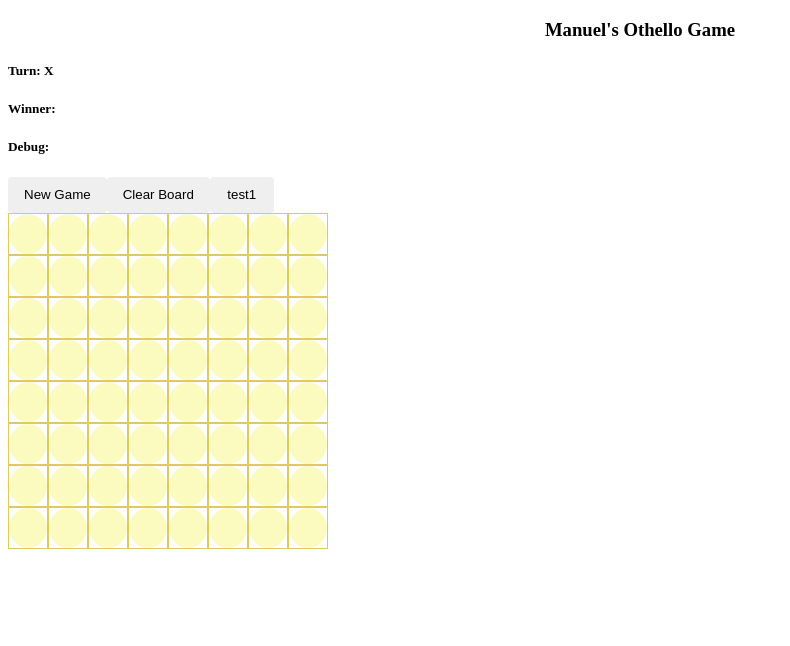
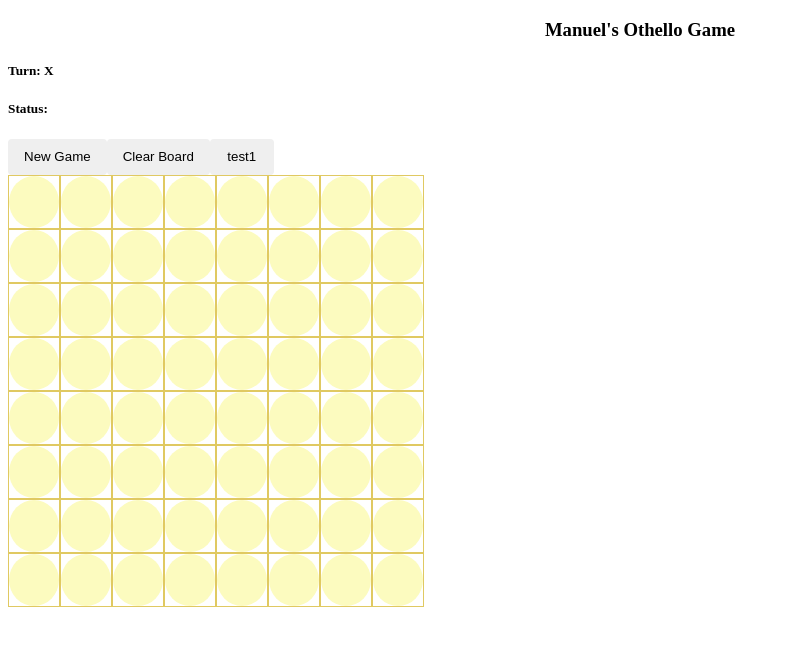
Before and after one commit to unimanuel/uniGames, an Angular app: page / in a window 1280 px wide. Shown: the top 646 px of the page, without its empty margins (0-790 px from the left). Built offline with nearby package versions, Linux system fonts and the light colour scheme.

Commit message:
Gui adjusted with possible squares symbol, dimensions, Status label.

```diff
--- a/src/app/app.module.ts
+++ b/src/app/app.module.ts
@@ -7,7 +7,7 @@ import { SquareComponent } from './square/square.component';
 import { OthelloBoardComponent } from './othello-board/othello-board.component';
 
 import {MatButtonModule} from '@angular/material/button';
-// import {MatIconModule} from '@angular/material/icon';
+import {MatIconModule} from '@angular/material/icon';
 
 @NgModule({
   declarations: [
@@ -19,7 +19,7 @@ import {MatButtonModule} from '@angular/material/button';
     BrowserModule,
     AppRoutingModule,
     MatButtonModule,
-    // MatIconModule
+    MatIconModule
   ],
   providers: [],
   bootstrap: [AppComponent]
--- a/src/app/othello-board/othello-board.component.html
+++ b/src/app/othello-board/othello-board.component.html
@@ -1,7 +1,7 @@
 <h3>Manuel's Othello Game</h3>
 <h5>Turn: {{whosturn}}</h5>
-<h5>Winner: {{winner}}</h5>
-<h5>Debug: {{dbgMsg}}</h5>
+<h5>Status: {{dbgMsg}}</h5>
+<h5 *ngIf="winner">Winner: {{winner}}</h5>
 <button mat-raised-button (click)="newGame()">New Game</button>
 <button mat-raised-button (click)="clearBoard()">Clear Board</button>
 <button mat-raised-button (click)="makeMove(1)">{{descr}}</button>
--- a/src/app/othello-board/othello-board.component.scss
+++ b/src/app/othello-board/othello-board.component.scss
@@ -1,12 +1,15 @@
 main {
     display: grid;
-    grid-template-columns: 40px 40px 40px 40px 40px 40px 40px 40px ;
+    grid-template-columns: 52px 52px 52px 52px 52px 52px 52px 52px ;
     grid-gap: 0px;
 }
 
 app-square {
     border: 1px rgb(224, 201, 98) solid;
-    height: 40px;
+    height: 52px;
+    display: flex;
+    align-items: center; //vertically center
+    justify-content: center; //horizontally center
 }
 
 h3 {
--- a/src/app/square/square.component.html
+++ b/src/app/square/square.component.html
@@ -1,5 +1,6 @@
 
+<button *ngIf="symbol=='X'" style="background-color:rgb(123, 123, 243)" mat-icon-button></button>
 <button *ngIf="symbol=='O'" style="background-color:rgb(235, 113, 113)" mat-icon-button></button>
-<button *ngIf="symbol=='X'" style="background-color:rgb(123, 123, 243)" mat-icon-button></button>
 <button *ngIf="!symbol" style="background-color:rgb(252, 251, 191)" mat-icon-button></button>
-<button *ngIf="symbol=='*'" style="background-color:rgb(164, 255, 164)" mat-icon-button></button>
+<button *ngIf="symbol=='x'" style="background-color:rgb(252, 251, 191)" mat-icon-button><mat-icon style="color:rgb(182, 210, 252)">gps_not_fixed</mat-icon></button>
+<button *ngIf="symbol=='o'" style="background-color:rgb(252, 251, 191)" mat-icon-button><mat-icon style="color:rgb(247, 180, 171)">gps_not_fixed</mat-icon></button>
--- a/src/app/square/square.component.scss
+++ b/src/app/square/square.component.scss
@@ -4,3 +4,15 @@ button {
     height: 100%;
     font-size: 2em !important;
 }
+// .material-icons {
+//     display: flex;
+//     align-items: center;
+//     justify-content: center;
+//     vertical-align: middle;
+// }
+
+.mat-icon {
+    display: block;
+    margin-left: auto;
+    margin-right: auto;
+}
--- a/src/app/square/square.component.ts
+++ b/src/app/square/square.component.ts
@@ -7,7 +7,7 @@ import { Component, Input, OnInit } from '@angular/core';
 })
 export class SquareComponent implements OnInit {
 
-  @Input() symbol: 'O' | 'X' | '*' | null
+  @Input() symbol: 'O' | 'X' | 'o' | 'x' | null
 
   constructor() {
   }
--- a/src/index.html
+++ b/src/index.html
@@ -6,6 +6,7 @@
   <base href="/">
   <meta name="viewport" content="width=device-width, initial-scale=1">
   <link rel="icon" type="image/x-icon" href="favicon.ico">
+  <link href="https://fonts.googleapis.com/icon?family=Material+Icons" rel="stylesheet">
 </head>
 <body>
   <app-root></app-root>
```
